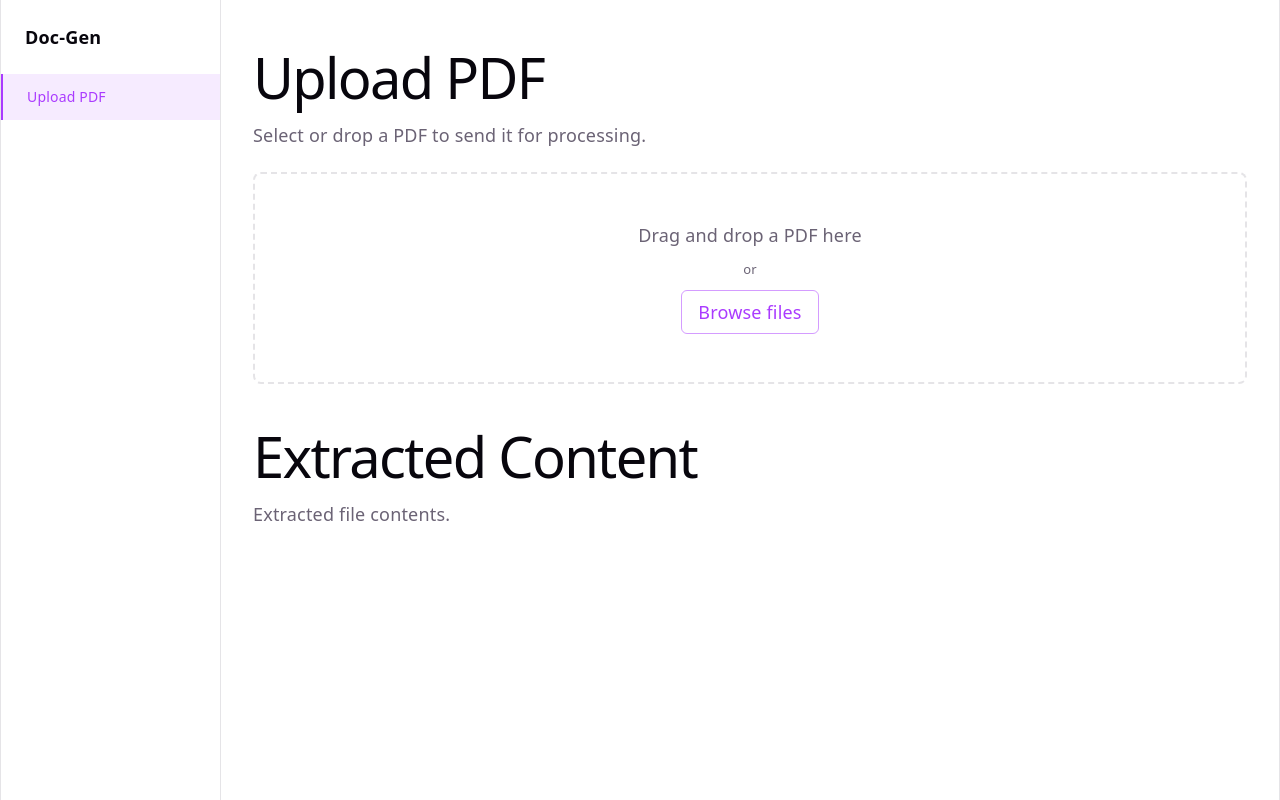
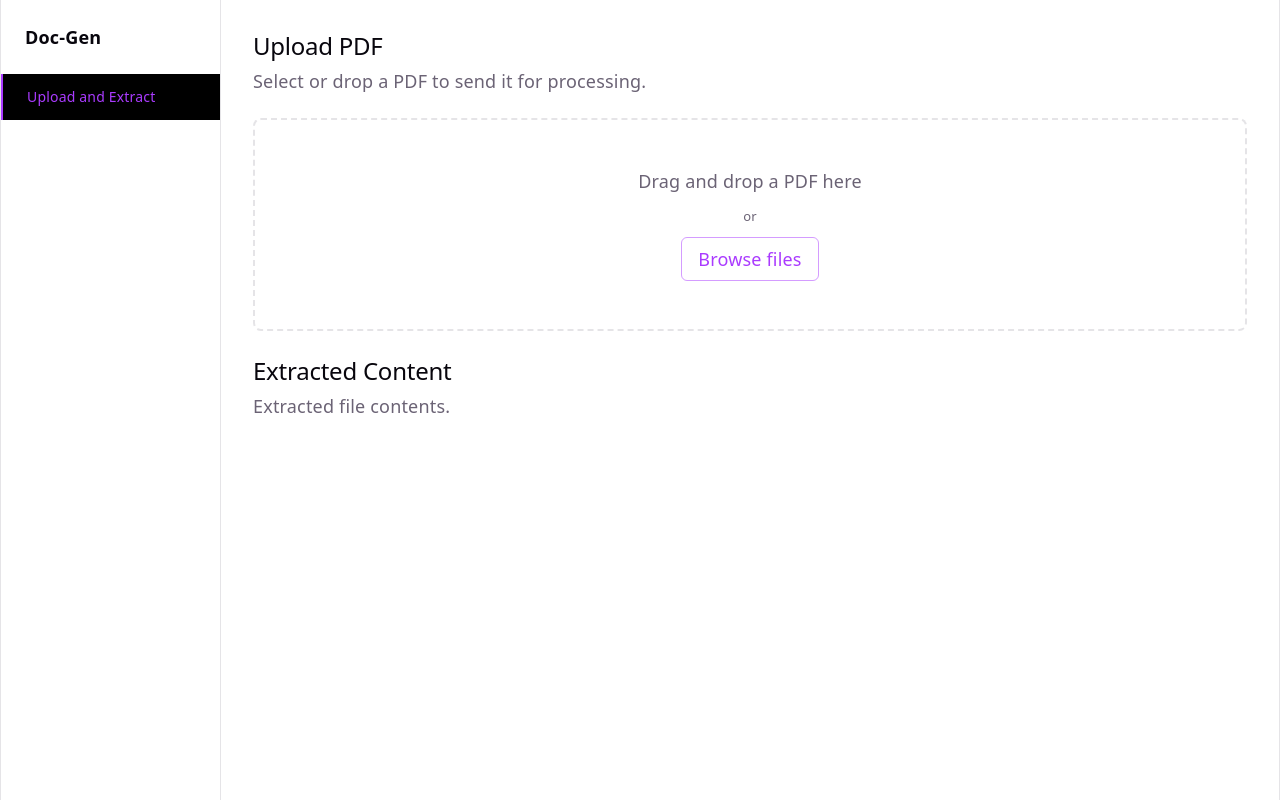
Before and after one commit to Doc-Gen-org/Doc-Gen, a React (Vite) app in the folder frontend/: page /#/ in a window 1280 px wide. Built offline with nearby package versions, Linux system fonts and the light colour scheme.

Commit message:
learning var() and route labels

```diff
--- a/frontend/src/components/layout/sidebar.css
+++ b/frontend/src/components/layout/sidebar.css
@@ -38,5 +38,5 @@
 .sidebar-link.active {
     color: var(--accent);
     border-left-color: var(--accent);
-    background: var(--accent-bg);
+    background: black /*var(--accent-bg)*/;
 }
--- a/frontend/src/pages/pdfConvert/pdfConvert.tsx
+++ b/frontend/src/pages/pdfConvert/pdfConvert.tsx
@@ -12,7 +12,7 @@ function PdfConvert() {
 
     return (
         <div className="pdf-convert">
-            <h1>Upload PDF</h1>
+            <h2>Upload PDF</h2>
             <p>Select or drop a PDF to send it for processing.</p>
 
             <Dropzone file={file} onFileSelected={selectFile} />
@@ -20,7 +20,7 @@ function PdfConvert() {
             {file && <SubmitButton onClick={handleSubmit} />}
 
             <br/>
-            <h1>Extracted Content </h1>
+            <h2>Extracted Content </h2>
             <p>Extracted file contents.</p>
 
 
--- a/frontend/src/routes.tsx
+++ b/frontend/src/routes.tsx
@@ -10,7 +10,7 @@ export interface AppRoute {
 export const routes: AppRoute[] = [
     {
         path: "/",
-        label: "Upload PDF",
+        label: "Upload and Extract",
         element: <PdfConvert />,
     },
     // Future pages get added here — one line adds both the route and the nav link
```
